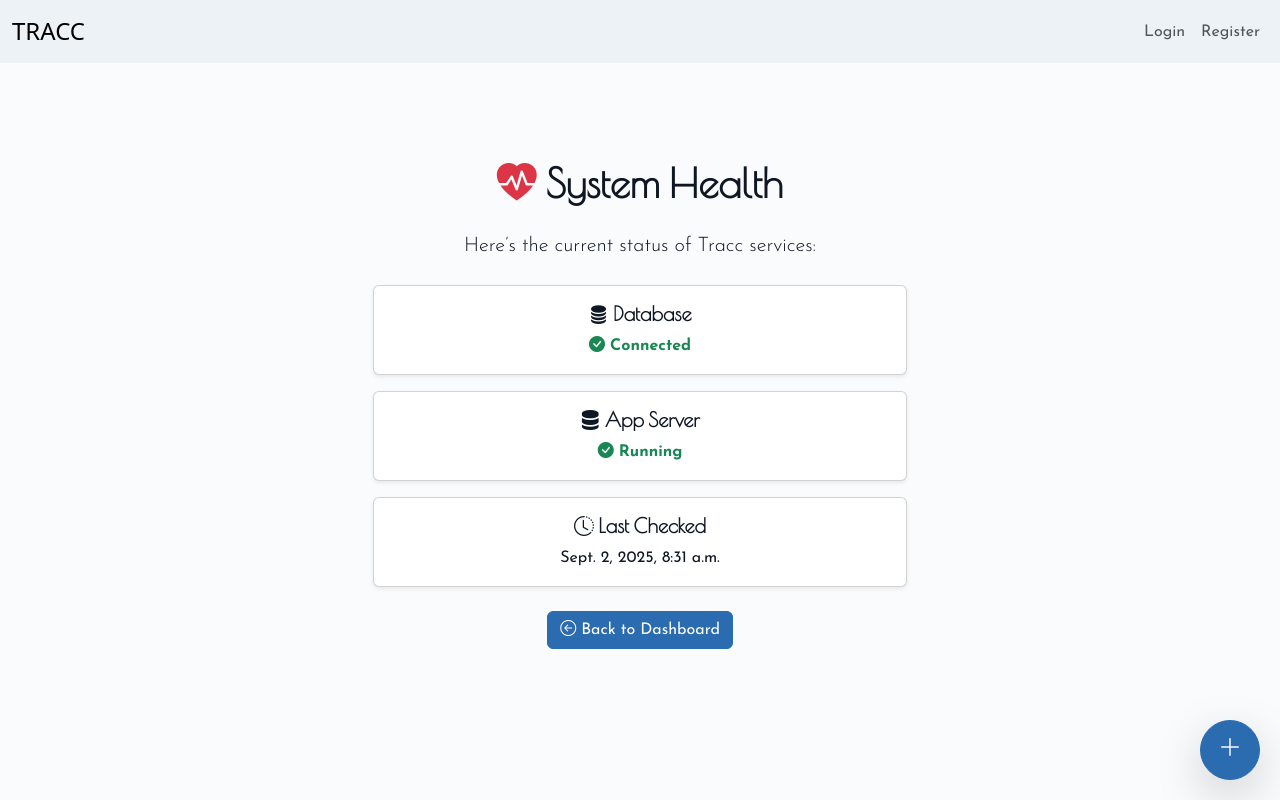
After one commit to HrishiShinde/Tracc, a Django app: page /health/ in a window 1280 px wide. The commit adds this page. Run offline with Django 5.2, Linux system fonts and the light colour scheme; some web fonts are replaced.

Commit message:
Phase 4 - Done.

```diff
--- a/static/css/themes.css
+++ b/static/css/themes.css
@@ -1,18 +1,3 @@
-/* =====================
-   Global transitions
-   ===================== */
-body,
-.navbar,
-.card,
-.btn,
-.form-control,
-.form-select {
-  transition: background-color 0.3s ease, color 0.3s ease, border-color 0.3s ease;
-}
-.logo {
-  transition: color 0.3s ease;
-}
-
 /* =====================
    THEME: Serene Teal
    ===================== */
@@ -330,6 +315,20 @@ body,
   --bs-navbar-bg: var(--navbar-color);
 }
 
+/* =====================
+   Global transitions
+   ===================== */
+body,
+.navbar,
+.card,
+.btn,
+.form-control,
+.form-select {
+  transition: background-color 0.3s ease, color 0.3s ease, border-color 0.3s ease;
+}
+.logo {
+  transition: color 0.3s ease;
+}
 
 /* =====================
    Components Override
--- a/templates/dashboard/dashboard.html
+++ b/templates/dashboard/dashboard.html
@@ -37,7 +37,7 @@
 
         <!-- Clock in -->
         <div class="text-center mb-4">
-            {% if today_log and today_log.check_in %}
+            {% if clock_in_time %}
                 <button class="btn btn-primary" disabled>
                     Clocked In at <span id="clock-in-time" data-utc="{{ clock_in_time }}"></span>
                 </button>
--- /dev/null
+++ b/templates/dashboard/health.html
@@ -0,0 +1,59 @@
+{% extends "layout/base.html" %}
+
+{% block title %}Health Status | Tracc{% endblock %}
+
+{% block content %}
+    <div class="container py-5 text-center">
+        <h1 class="mb-4">
+            <i class="bi bi-heart-pulse-fill text-danger"></i> System Health
+        </h1>
+        <p class="lead">Here’s the current status of Tracc services:</p>
+
+        <div class="row justify-content-center mt-4">
+            <div class="col-md-6">
+                <div class="card shadow-sm mb-3">
+                    <div class="card-body">
+                        <h5 class="card-title">
+                            <i class="bi bi-database-fill"></i> Database
+                        </h5>
+                        <p class="card-text">
+                            {% if db_status %}
+                            <span class="text-success fw-bold">
+                                <i class="bi bi-check-circle-fill"></i> Connected
+                            </span>
+                            {% else %}
+                            <span class="text-danger fw-bold">
+                                <i class="bi bi-x-circle-fill"></i> Down
+                            </span>
+                            {% endif %}
+                        </p>
+                    </div>
+                </div>
+                <div class="card shadow-sm mb-3">
+                    <div class="card-body">
+                        <h5 class="card-title">
+                            <i class="bi bi-server"></i> App Server
+                        </h5>
+                        <p class="card-text text-success fw-bold">
+                            <i class="bi bi-check-circle-fill"></i> Running
+                        </p>
+                    </div>
+                </div>
+                <div class="card shadow-sm">
+                    <div class="card-body">
+                        <h5 class="card-title">
+                            <i class="bi bi-clock-history"></i> Last Checked
+                        </h5>
+                        <p class="card-text">{{ checked_at }}</p>
+                    </div>
+                </div>
+            </div>
+        </div>
+
+        <div class="mt-4">
+            <a href="{% url 'dashboard' %}" class="btn btn-primary">
+            <i class="bi bi-arrow-left-circle"></i> Back to Dashboard
+            </a>
+        </div>
+    </div>
+{% endblock %}
--- a/weight/urls.py
+++ b/weight/urls.py
@@ -28,4 +28,8 @@ urlpatterns = [
 
     # Catch-all empty path redirect
     path('', lambda request: redirect('dashboard'), name='home_redirect'),
+
+    # Health.
+    path("health/", views.health_view, name="health_page"),
+    path("healthz/", views.health_json, name="health_json"),
 ]
--- a/weight/views.py
+++ b/weight/views.py
@@ -3,8 +3,11 @@ from django.contrib.auth import authenticate, login, logout
 from django.contrib.auth.decorators import login_required
 from django.contrib import messages
 from django.contrib.auth.models import User
+from django.http import JsonResponse
+
 from .models import Profile, WeightLog
 from django.utils import timezone
+from django.db import connection
 
 # ---------- Register ----------
 def register_view(request):
@@ -121,7 +124,7 @@ def dashboard(request):
         'bmi': bmi,
         'progress': progress,
         'today_log': today_log,
-        'clock_in_time': today_log.check_in_at.isoformat() if today_log else None,
+        'clock_in_time': today_log.check_in_at.isoformat() if today_log and today_log.check_in_at else None,
     }
     return render(request, 'dashboard/dashboard.html', context)
 
@@ -181,3 +184,36 @@ def delete_weight_log(request, pk):
 @login_required
 def settings(request):
     return render(request, 'dashboard/settings.html')
+
+
+def health_view(request):
+    db_status = False
+    try:
+        # Just test if DB responds
+        with connection.cursor() as cursor:
+            cursor.execute("SELECT 1;")
+        db_status = True
+    except Exception:
+        db_status = False
+
+    context = {
+        "db_status": db_status,
+        "checked_at": timezone.now(),
+    }
+    print(context)
+    return render(request, "dashboard/health.html", context)
+
+def health_json(request):
+    db_status = False
+    try:
+        with connection.cursor() as cursor:
+            cursor.execute("SELECT 1;")
+        db_status = True
+    except Exception:
+        db_status = False
+
+    return JsonResponse({
+        "status": "ok" if db_status else "error",
+        "database": db_status,
+        "checked_at": timezone.now().isoformat(),
+    })
```
Also changed, not shown: templates/500.html (added, +9 -0 lines).
